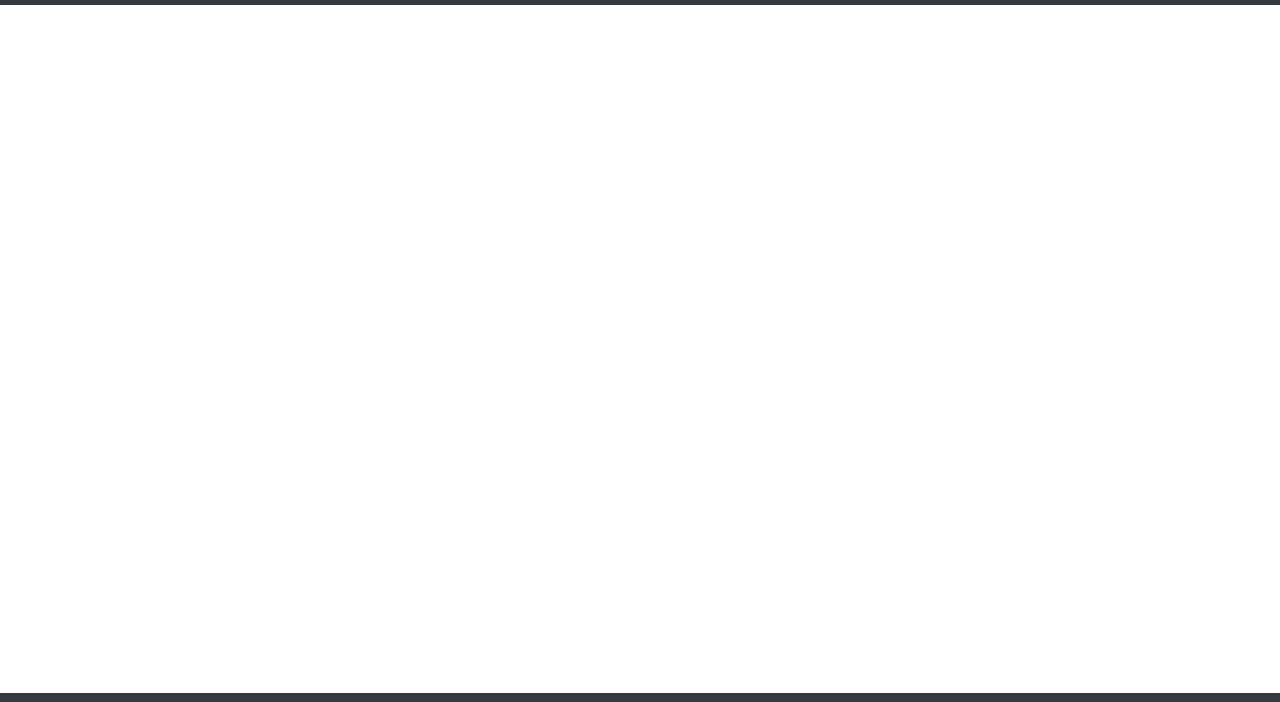
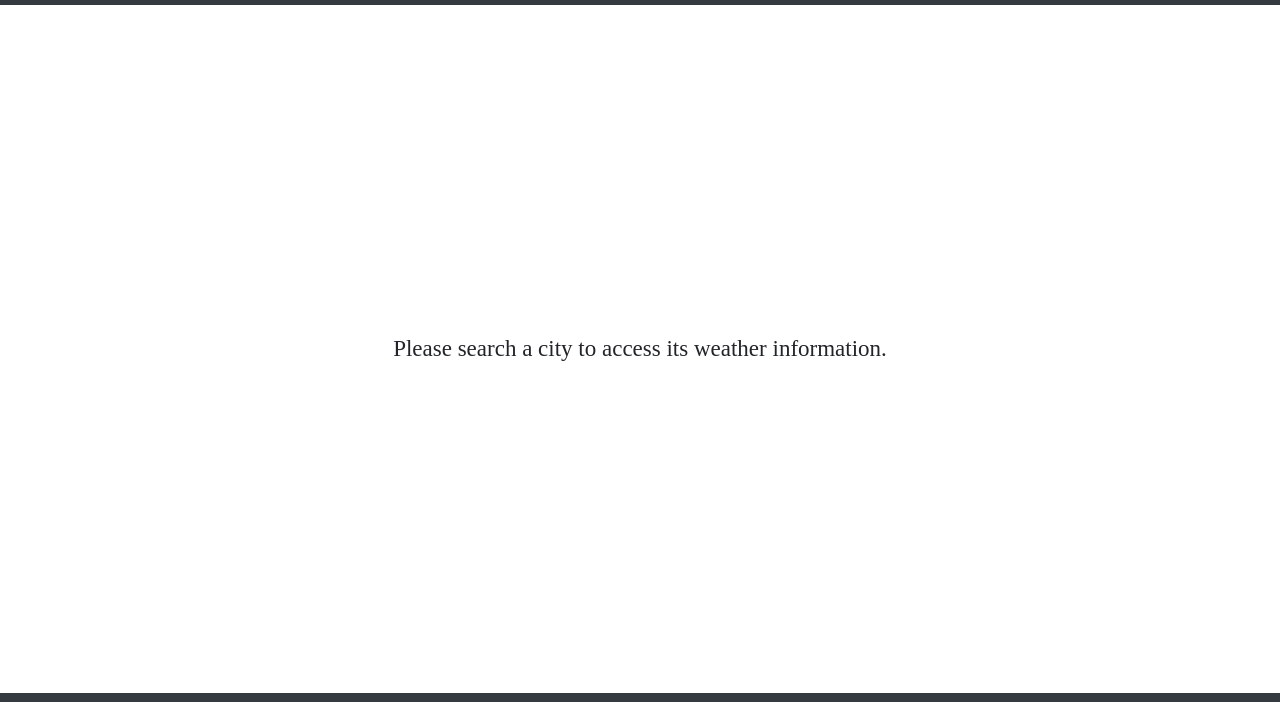
Before and after one commit to solpatrone/weatherapphenry, a React app: page / in a window 1280 px wide. Shown: the part 57-759 px from the top of the page. Built offline with nearby package versions, Linux system fonts and the light colour scheme; a web font is replaced by a local one.

Commit message:
ternary op added

```diff
--- a/src/components/Cards.css
+++ b/src/components/Cards.css
@@ -4,3 +4,10 @@
   justify-content: center;
   min-height: calc(100vh - 112px);
 }
+
+.noCards {
+  display: flex;
+  align-items: center;
+  justify-content: center;
+  font-size: 23px;
+}
--- a/src/components/Cards.jsx
+++ b/src/components/Cards.jsx
@@ -6,7 +6,8 @@ import Card from "./Card.jsx";
 export default function Cards({ cities, onClose }) {
   return (
     <div className="cards">
-      {cities.map((c) => (
+      {cities.length > 0 ? (
+        cities.map((c) => (
           <Card
             key={c.id}
             max={c.max}
@@ -16,7 +17,12 @@ export default function Cards({ cities, onClose }) {
             id={c.id}
             onClose={() => onClose(c.id)}
           />
-      ))}
+        ))
+      ) : (
+        <div className="noCards">
+          Please search a city to access its weather information.
+        </div>
+      )}
     </div>
   );
 }
```
Lines whose indentation alone changed are shown as unchanged.
